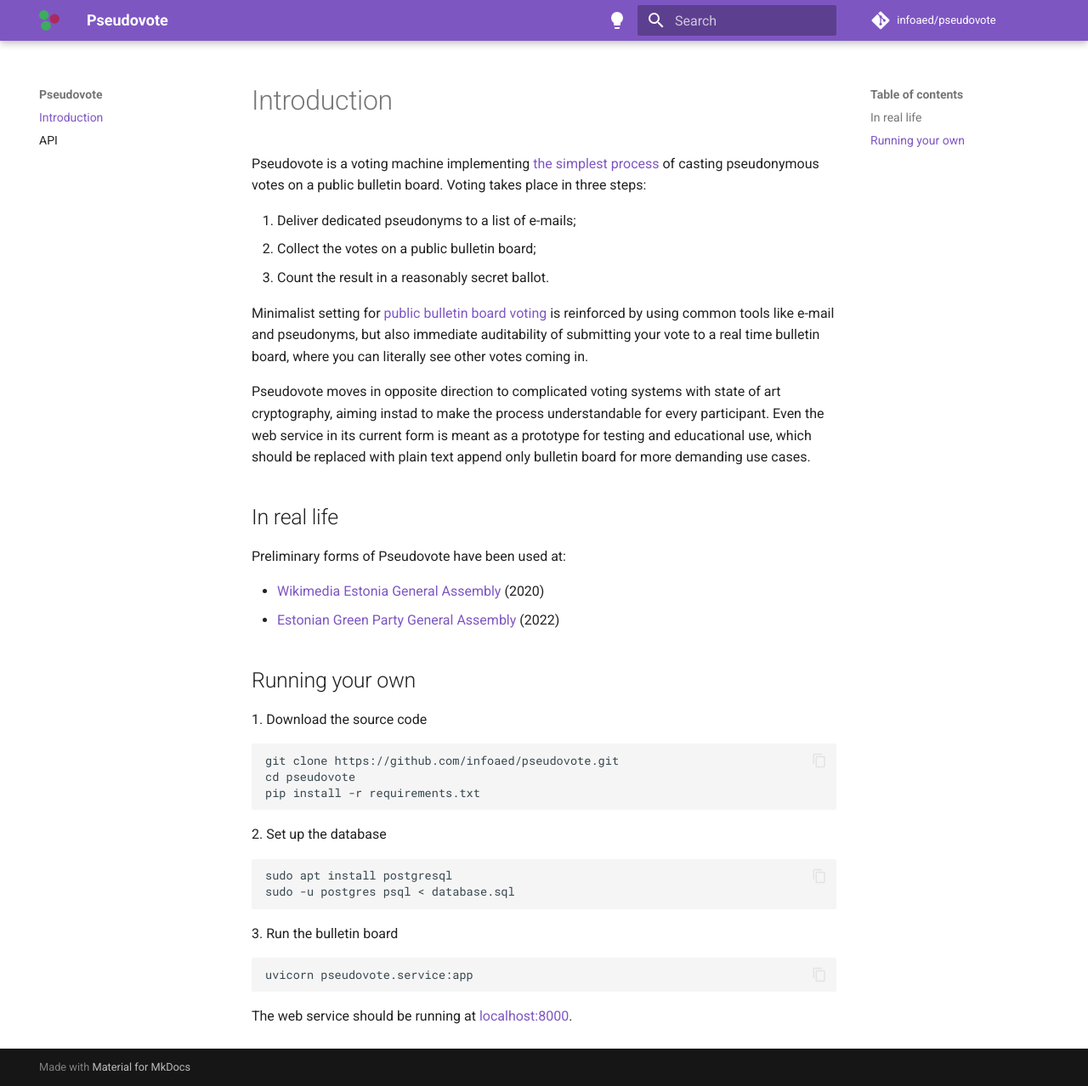
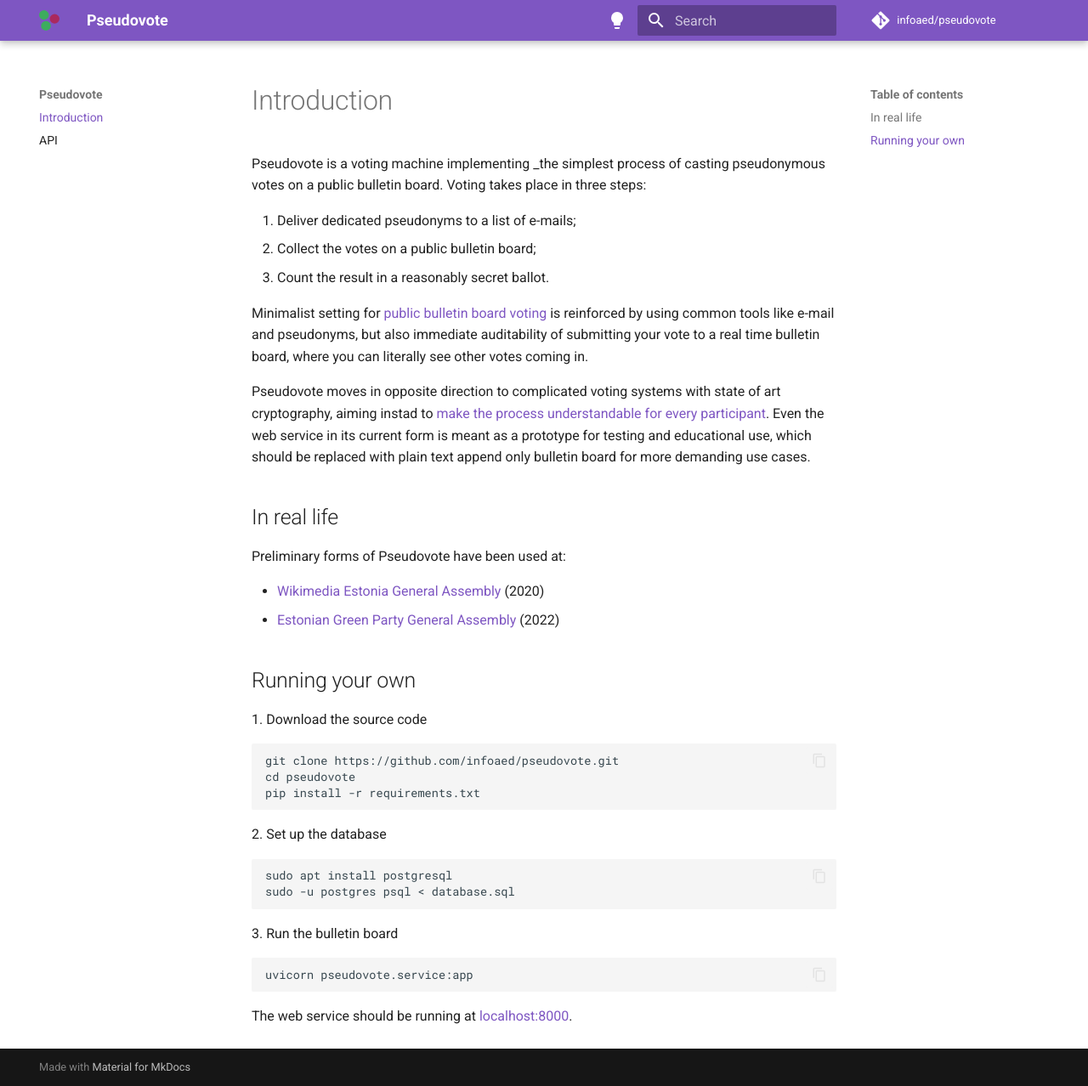
Before and after one commit to infoaed/pseudovote, an MkDocs documentation site: the page built from docs/index.md, in a window 1280 px wide and 1278 px high. Shown: the whole window at 85% size. Built offline with MkDocs 1.6.1 and Material for MkDocs 9.7.7, drawn with Linux system fonts in a browser that asks for light colours; comment, search, counter and statistics services are not loaded; part of the change alters nothing that is shown.

```diff
--- a/docs/index.md
+++ b/docs/index.md
@@ -1,6 +1,6 @@
 # Introduction
 
-Pseudovote is a voting machine implementing [the simplest process](https://gafgaf.infoaed.ee/en/posts/pseudonymous-voting-in-wikimedia/#some-preliminary-analysis) of casting pseudonymous votes on a public bulletin board. Voting takes place in three steps:
+Pseudovote is a voting machine implementing _the simplest process of casting pseudonymous votes on a public bulletin board. Voting takes place in three steps:
 
 1. Deliver dedicated pseudonyms to a list of e-mails;
 2. Collect the votes on a public bulletin board;
@@ -8,7 +8,7 @@ Pseudovote is a voting machine implementing [the simplest process](https://gafga
 
 Minimalist setting for [public bulletin board voting](https://s68aa858fd10b80a7.jimcontent.com/download/version/1485167010/module/4933929061/name/beuchat11.pdf) is reinforced by using common tools like e-mail and pseudonyms, but also immediate auditability of submitting your vote to a real time bulletin board, where you can literally see other votes coming in.
 
-Pseudovote moves in opposite direction to complicated voting systems with state of art cryptography, aiming instad to make the process understandable for every participant. Even the web service in its current form is meant as a prototype for testing and educational use, which should be replaced with plain text append only bulletin board for more demanding use cases.
+Pseudovote moves in opposite direction to complicated voting systems with state of art cryptography, aiming instad to [make the process understandable for every participant](https://gafgaf.infoaed.ee/en/posts/pseudonymous-voting-in-wikimedia/#some-preliminary-analysis). Even the web service in its current form is meant as a prototype for testing and educational use, which should be replaced with plain text append only bulletin board for more demanding use cases.
 
 ## In real life
 
```
